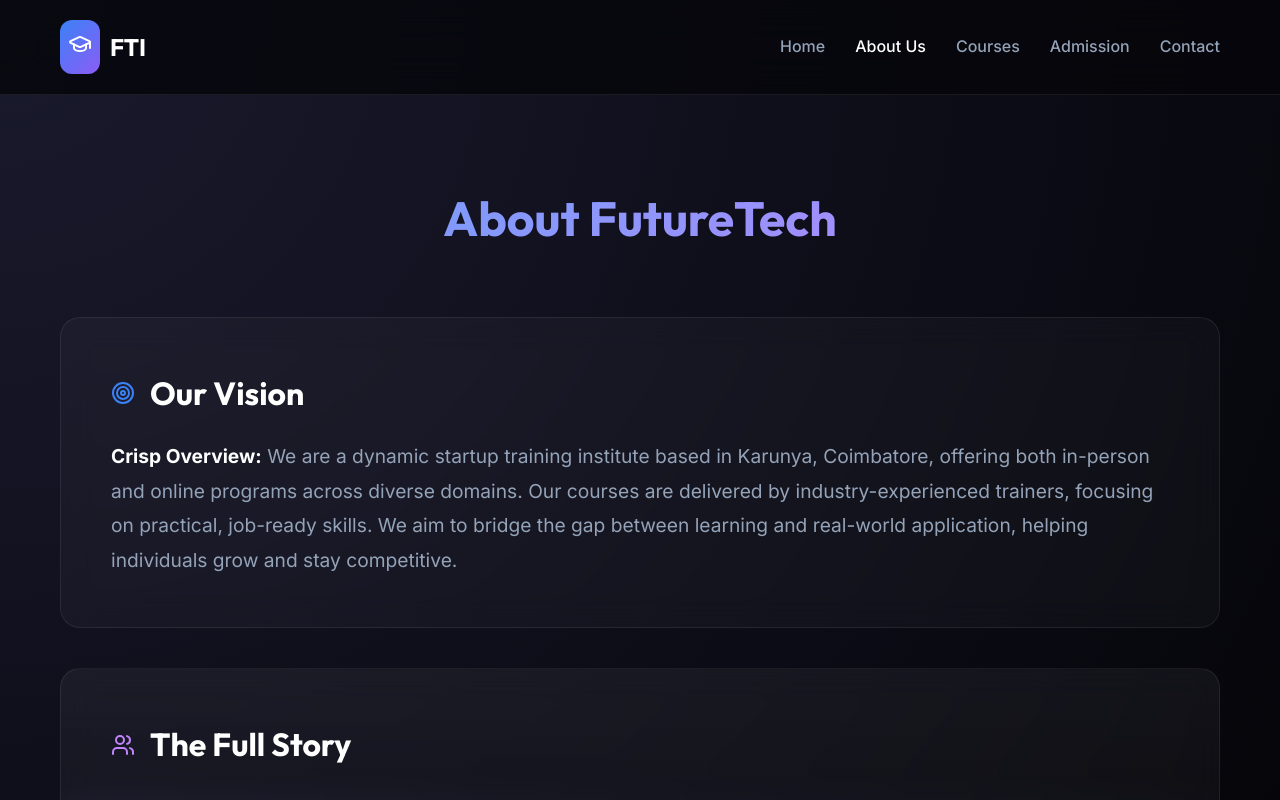
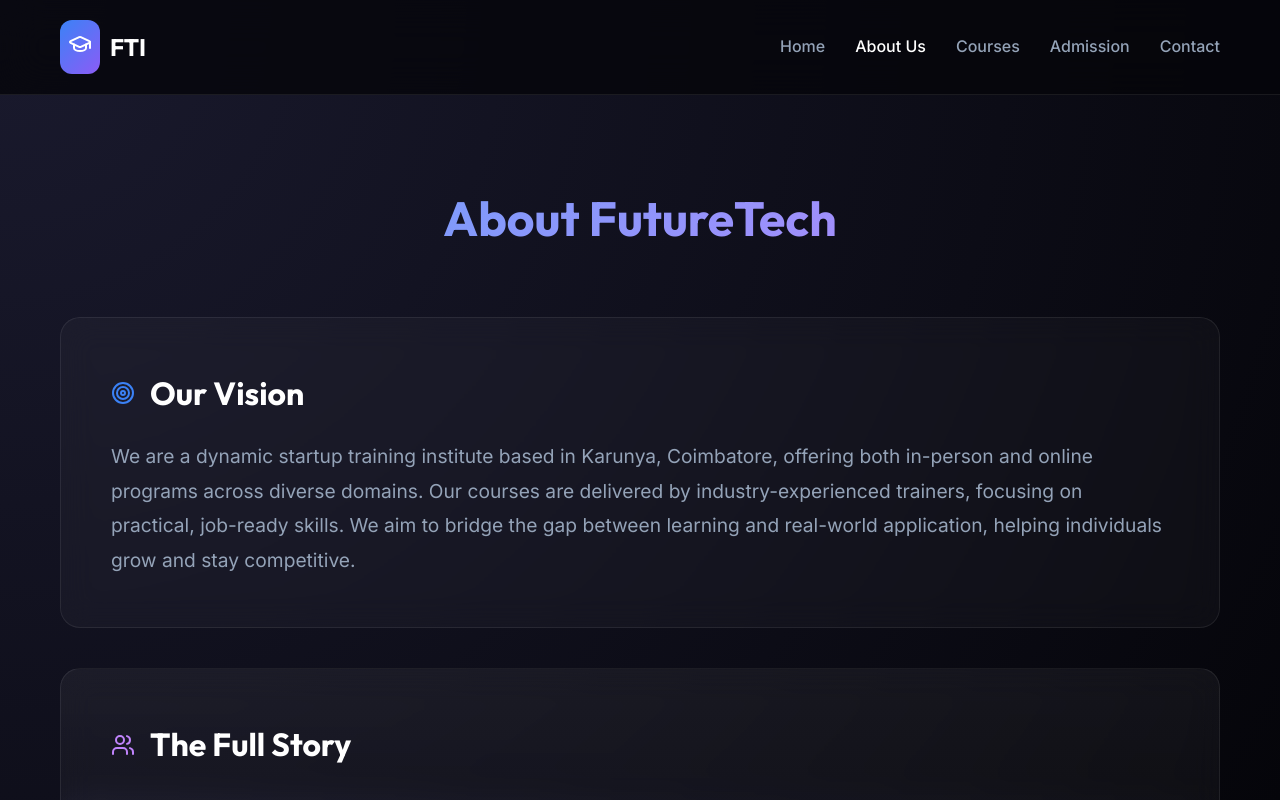
Before and after one commit to abish05/FTI-WEBSITE, a React (Vite) app: page /about in a window 1280 px wide. Shown: the top 800 px of the page. Built offline with nearby package versions, Linux system fonts and the light colour scheme.

Commit message:
feat: remove 'crisp overview' text

```diff
--- a/src/pages/About.jsx
+++ b/src/pages/About.jsx
@@ -12,7 +12,7 @@ const About = () => {
                     <Target color="var(--accent)" /> Our Vision
                 </h2>
                 <p style={{ fontSize: '1.2rem', color: 'var(--text-secondary)', lineHeight: '1.8' }}>
-                    <strong style={{ color: 'white' }}>Crisp Overview:</strong> We are a dynamic startup training institute based in Karunya, Coimbatore, offering both in-person and online programs across diverse domains. Our courses are delivered by industry-experienced trainers, focusing on practical, job-ready skills. We aim to bridge the gap between learning and real-world application, helping individuals grow and stay competitive.
+                    We are a dynamic startup training institute based in Karunya, Coimbatore, offering both in-person and online programs across diverse domains. Our courses are delivered by industry-experienced trainers, focusing on practical, job-ready skills. We aim to bridge the gap between learning and real-world application, helping individuals grow and stay competitive.
                 </p>
             </div>
 
```
